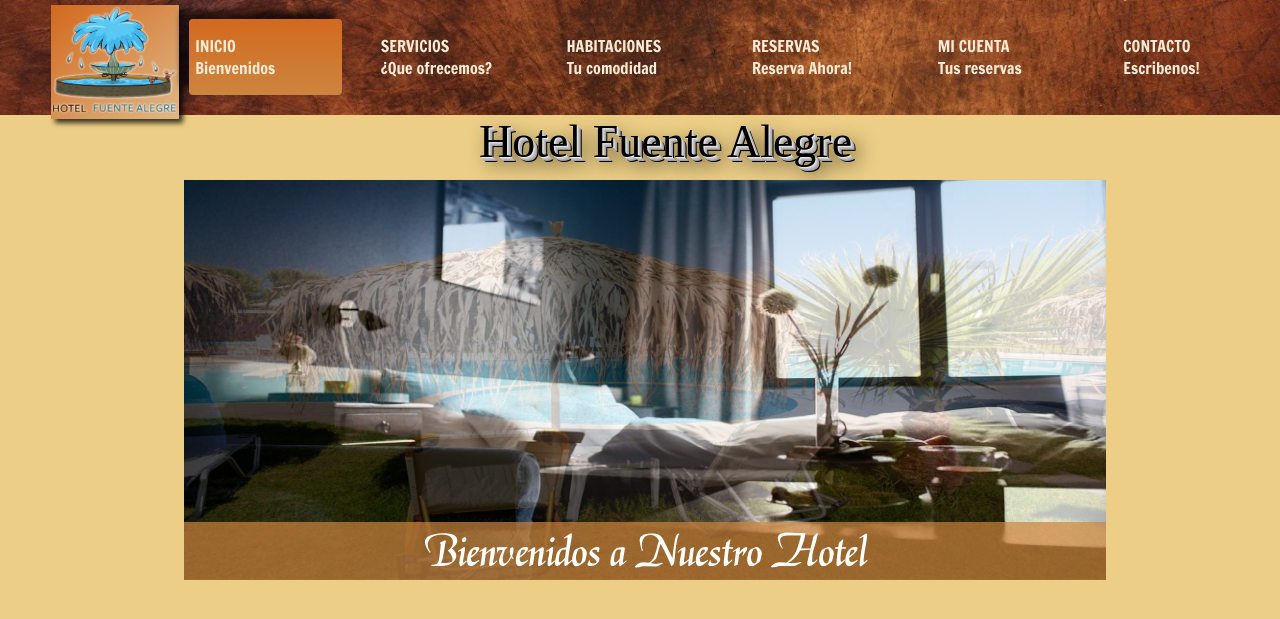
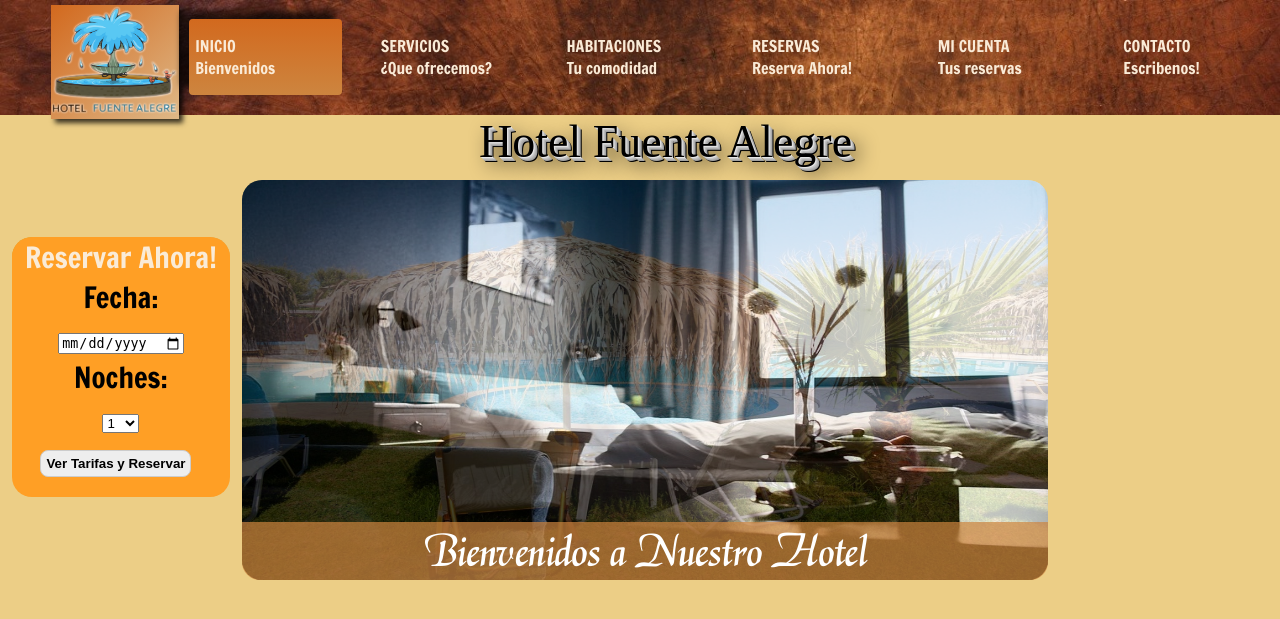
Before and after one commit to MoisesRodriguezN/ProyectoFinalWeb, a PHP site: page / in a window 1280 px wide. Shown: the top 619 px of the page. Run offline with PHP 8.4, Linux system fonts and the light colour scheme.

Commit message:
Mejoras de estilos. Añadido formulario de reserva

```diff
--- a/index.php
+++ b/index.php
@@ -113,10 +113,10 @@
 
             .contenedorCarusel{
               text-align: center;
-              width: 80%;
+              width: 70%;/*80%;*/
               height: 400px;
               margin: 0 auto;
-              margin-left: 16%;
+              margin-left: 21%; /*16%*/
               position: relative;
 
             }
@@ -142,6 +142,7 @@
               position: absolute;
               bottom: 0px;
               text-align: center;
+              border-radius: 0 0 18px 18px;
             }
 
             .bienvenidacarouselDiv{
@@ -171,6 +172,7 @@
               -o-animation: animacionGaleria 30s linear infinite 0s;
               -ms-animation: animacionGaleria 30s linear infinite 0s;
               animation: animacionGaleria 30s linear infinite 0s;
+              border-radius: 20px;
            }
 
            #galeriaAnimada > img:nth-child(2)  {
@@ -210,6 +212,42 @@
               100% { opacity: 0; }
           }
 
+          .testing{
+              width: 19%;
+              height: 100px;
+              background: linear-gradient(to bottom right, rgb(216, 164, 38) , rgb(222, 184,	135));
+              float:left;
+              text-align: center;
+              margin-left: 1%;
+              border-radius: 20px;
+              margin-top: 5%;
+          }
+
+          .cabeceraReservar{
+              background-color: #ff9f25;
+              width: 100%;
+              font-family: 'Francois One', sans-serif;
+              font-size: 1.8rem;
+              border-radius: 20px;
+          }
+
+          .tituloReservar{
+            color: antiquewhite;
+          }
+
+          .btnEnvio1 {
+              font-weight: bold;
+              cursor: pointer;
+              padding: 5px;
+              margin: 0 10px 20px 0;
+              border: 1px solid #ccc;
+              background: #eee;
+              border-radius: 8px 8px 8px 8px;
+          }
+
+          .btnEnvio1:hover {
+              background: #ddd;
+          }
         </style>
     </head>
     <body>
@@ -231,6 +269,54 @@
             <div class="contenedorTexto">
                 <span class="texto3D">Hotel Fuente Alegre</span>
             </div>
+
+            <div class="testing">
+                <div class="cabeceraReservar">
+                  <span class="tituloReservar">Reservar Ahora!</span>
+                  <form action="action_page.php" method="get">
+                    Fecha:<br>
+                    <input type="date" name="fecha">
+                    <br>
+                    Noches:<br>
+                    <select name="noches">
+                        <option value="1">1</option>
+                        <option value="2">2</option>
+                        <option value="3">3</option>
+                        <option value="4">4</option>
+                        <option value="5">5</option>
+                        <option value="6">6</option>
+                        <option value="7">7</option>
+                        <option value="8">8</option>
+                        <option value="9">9</option>
+                        <option value="10">10</option>
+                        <option value="11">11</option>
+                        <option value="12">12</option>
+                        <option value="13">13</option>
+                        <option value="14">14</option>
+                        <option value="15">15</option>
+                        <option value="16">16</option>
+                        <option value="17">17</option>
+                        <option value="18">18</option>
+                        <option value="19">19</option>
+                        <option value="20">20</option>
+                        <option value="21">21</option>
+                        <option value="22">22</option>
+                        <option value="23">23</option>
+                        <option value="24">24</option>
+                        <option value="25">25</option>
+                        <option value="26">26</option>
+                        <option value="27">27</option>
+                        <option value="28">28</option>
+                        <option value="29">29</option>
+                        <option value="30">30</option>
+                        <option value="31">31</option>
+                        <option value="32">32</option>
+                    </select>
+                    <br>
+                    <input type="submit" class="btnEnvio1" value="Ver Tarifas y Reservar">
+                  </form>
+                </div>
+            </div>
             <div class="contenedorCarusel">
                 <div id="galeriaAnimada">
                   <img src = "img/hotel1.jpg" alt = "Imagen hotel habitacion">
```
